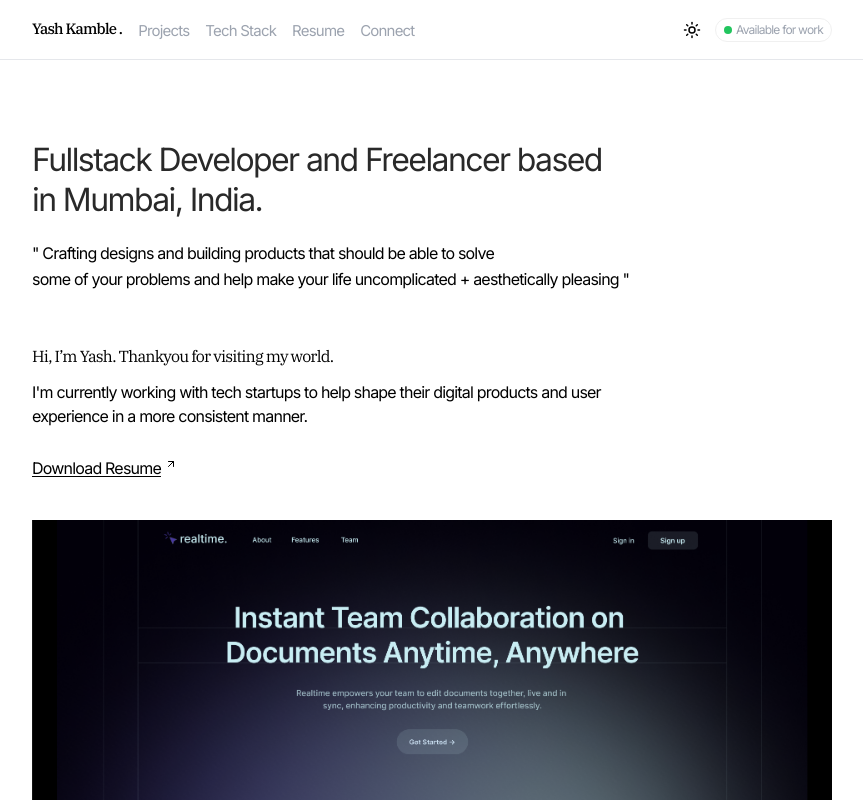
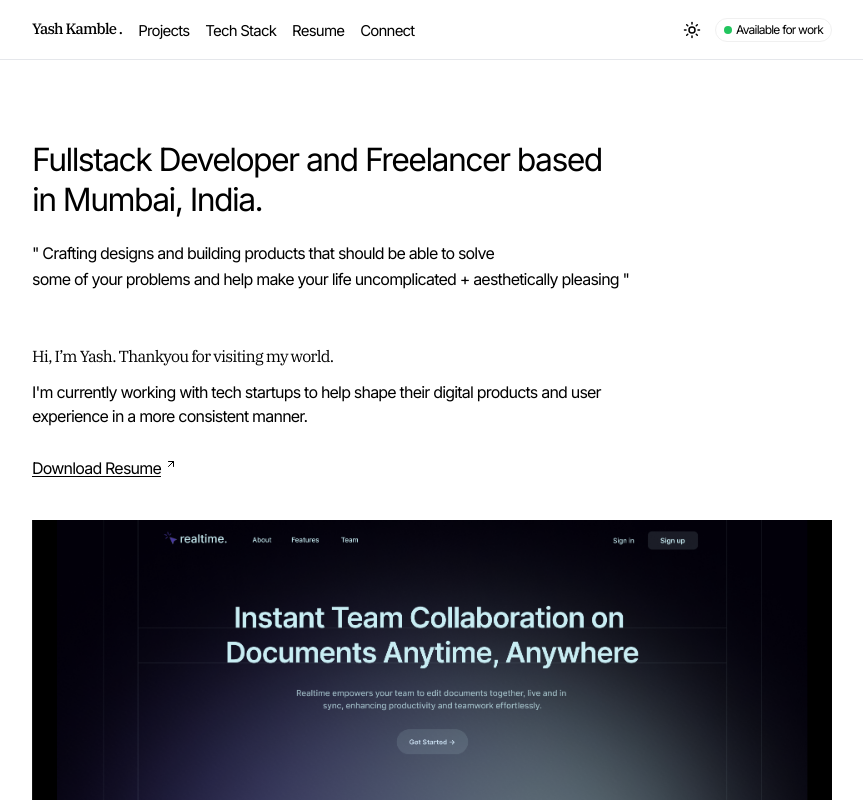
Before and after one commit to yash-devop/Portfolio, a Next.js app: page / in a window 1280 px wide. Shown: the top 800 px of the page, without its empty margins (208-1071 px from the left). Built offline with nearby package versions, Linux system fonts and the light colour scheme.

Commit message:
add: text-black

```diff
--- a/src/components/Navbar.tsx
+++ b/src/components/Navbar.tsx
@@ -61,9 +61,9 @@ export default function Navbar() {
                         <a href="/" className="">
                             <h1 className={`${cn(IBMPlexSerif.className)} font-medium`}>Yash Kamble .</h1>
                         </a>
-                        <ul className="hidden md:flex items-center gap-4 leading-3 pt-0.5 text-[#9ca3af]">
+                        <ul className="hidden md:flex items-center gap-4 leading-3 pt-0.5 ">
                             {nav_links.map(({ name, to }) => (
-                                <Link href={to} key={name.toLowerCase()} className="cursor-pointer hover:text-[#1f2937] transition-colors">{name}</Link>
+                                <Link href={to} key={name.toLowerCase()} className="cursor-pointer transition-colors">{name}</Link>
                             ))}
                         </ul>
                     </div>
@@ -95,7 +95,7 @@ export default function Navbar() {
 
 function AvailableToWork() {
     return (
-        <div className="w-fit px-2 py-0.5 rounded-full border border-[#F0F0F0] text-[#9ca3af] flex items-center gap-1">
+        <div className="w-fit px-2 py-0.5 rounded-full border border-[#F0F0F0] flex items-center gap-1">
             <div className="bg-green-500 rounded-full size-2 animate-pulse" />
             <span className="text-[12px]">Available for work</span>
         </div>
--- a/src/components/ShowcaseCard.tsx
+++ b/src/components/ShowcaseCard.tsx
@@ -19,7 +19,7 @@ export default function ShowcaseCard() {
             onMouseLeave={() => setDisplay("none")}
             onMouseEnter={() => setDisplay("block")}
         >
-                <Link href={"/newroute"}>
+            <Link href={"/newroute"}>
                 <Image
                     alt="project1"
                     src={"/assets/project1.png"}
@@ -41,13 +41,13 @@ export default function ShowcaseCard() {
 
                         <div className="flex items-center justify-center gap-2">
                             <div className="p-1 rounded-full border-2 w-fit">
-                                <Play size={12} className="text-[#9ca3af]" />
+                                <Play size={12} className="text-black" />
                             </div>
-                            <span className="text-[#9ca3af] text-[16px] pr-1">Check it out </span>
+                            <span className="text-black text-[16px] pr-1">Check it out </span>
                         </div>
                     </div>
                 )}
-                </Link>
+            </Link>
         </div>
     )
 }
--- a/src/components/ui/Heading.tsx
+++ b/src/components/ui/Heading.tsx
@@ -1,9 +1,9 @@
 import { cn } from "@/lib/utils"
 
-export default function Heading(props:React.HTMLProps<HTMLHeadingElement>){
+export default function Heading(props:React.HTMLProps<HTMLHeadingElement>) {
     return (
         <>
-            <h1 {...props} className={cn("text-[32px] tracking-tighter  leading-tight  text-[#292929]",props.className)}>{props.children}</h1>
+            <h1 {...props} className={cn("text-[32px] tracking-tighter leading-tight text-black dark:text-white", props.className)}>{props.children}</h1>
         </>
     )
 }
```
